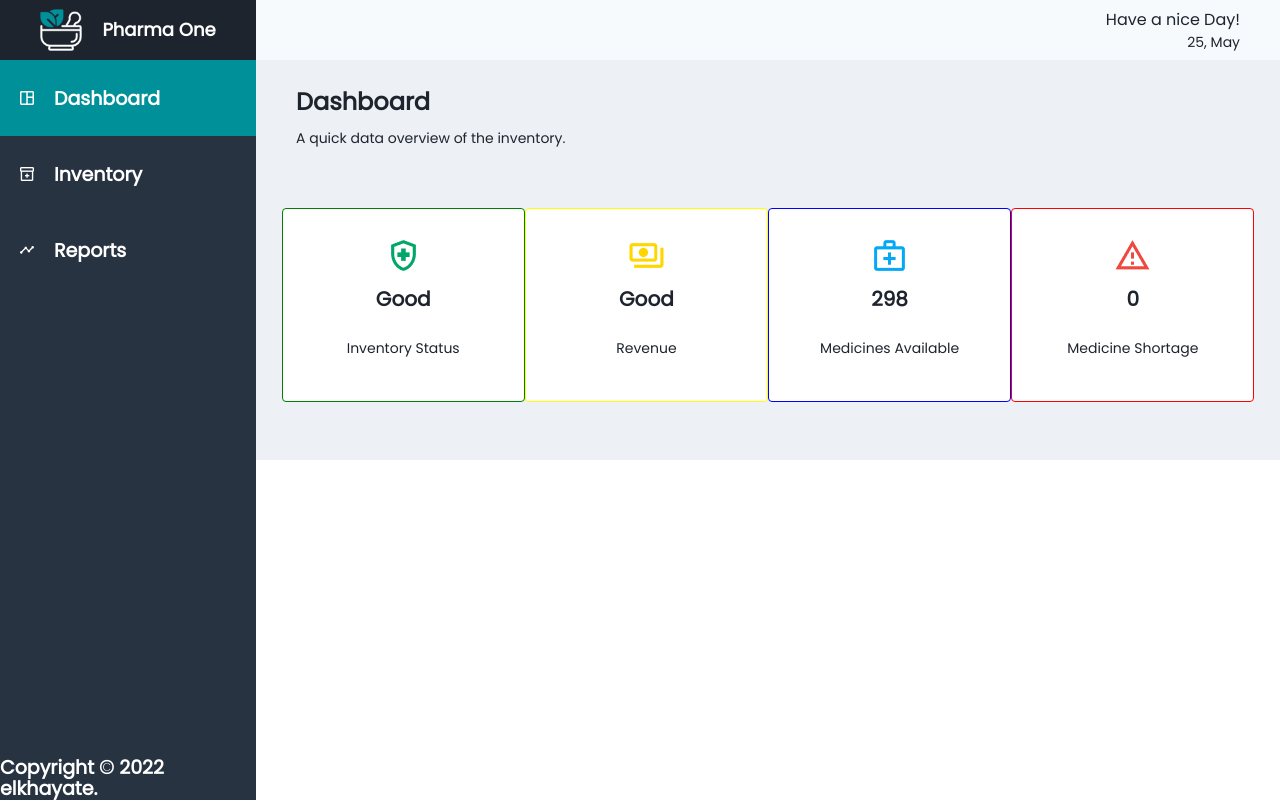
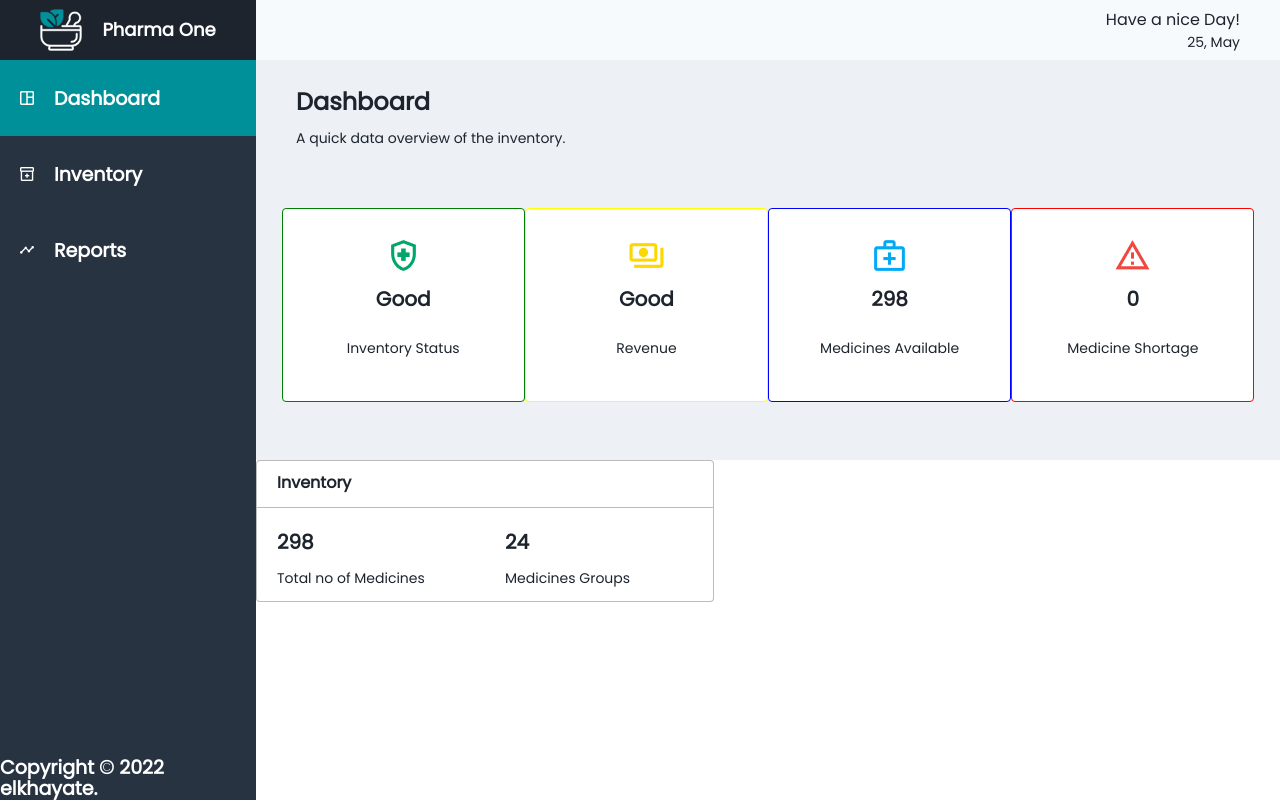
Before and after one commit to elkhayate/Pharmacy_management, a React (Create React App) app: page /dashboard in a window 1280 px wide. Built offline with nearby package versions, Linux system fonts and the light colour scheme; no server answers.

Commit message:
added redux folder & rectangle sub component

```diff
--- a/package.json
+++ b/package.json
@@ -3,14 +3,17 @@
   "version": "0.1.0",
   "private": true,
   "dependencies": {
+    "@reduxjs/toolkit": "^1.8.2",
     "@testing-library/jest-dom": "^5.16.4",
     "@testing-library/react": "^13.2.0",
     "@testing-library/user-event": "^13.5.0",
     "axios": "^0.27.2",
     "react": "^18.1.0",
     "react-dom": "^18.1.0",
+    "react-redux": "^8.0.2",
     "react-router-dom": "^6.3.0",
     "react-scripts": "5.0.1",
+    "redux": "^4.2.0",
     "sass": "^1.51.0",
     "styled-components": "^5.3.5",
     "web-vitals": "^2.1.4"
--- a/src/components/Dashboard.js
+++ b/src/components/Dashboard.js
@@ -6,6 +6,7 @@ import medical from '../assets/medical.png';
 import payments from '../assets/payments.png';
 import warning from '../assets/warning.png';
 import health from '../assets/health.png';
+import RectInfo from './subComponents/RectInfo';
 
 export default function Dashboard() {
     return (
@@ -40,7 +41,13 @@ export default function Dashboard() {
                 </DashInfos>
             </FirstPart>
             <SecondPart>
-
+                <RectInfo
+                    title = 'Inventory'
+                    firstTitle = '298'
+                    firstPara = 'Total no of Medicines'
+                    secondTitle = '24'
+                    secondPara = 'Medicines Groups'
+                />
             </SecondPart>
         </Container>
     );
--- /dev/null
+++ b/src/components/subComponents/RectInfo.js
@@ -0,0 +1,96 @@
+import React from 'react';
+import styled from "styled-components";
+
+
+export default function RectInfo(props) {
+    return (
+        <Container>
+            <FirstPart>
+                <FirstTitle>
+                    {
+                        props.title
+                    }
+                </FirstTitle>
+            </FirstPart>
+            <SecondPart>
+                <SubSecond>
+                    <SubTitle>
+                        {
+                            props.firstTitle
+                        }
+                    </SubTitle>
+                    <SubPara>
+                        {
+                            props.firstPara
+                        }
+                    </SubPara>
+                </SubSecond>
+                <SubSecond>
+                    <SubTitle>
+                        {
+                            props.secondTitle
+                        }
+                    </SubTitle>
+                    <SubPara>
+                        {
+                            props.secondPara
+                        }
+                    </SubPara>
+                </SubSecond>
+            </SecondPart>
+        </Container>
+    );
+}
+
+const SubTitle = styled.h1`
+    font-weight: 700;
+    font-size: 20px;
+    line-height: 22px;
+`;
+
+const SubPara = styled.p`
+    font-weight: 500;
+    font-size: 14px;
+    line-height: 22px;
+`;
+
+const Container = styled.div`
+    width: 456px;
+    height: 140px;
+    background: #FFFFFF;
+    border: 1px solid rgba(29, 36, 46, 0.3);
+    border-radius: 4px;
+    display: flex;
+    flex-direction: column;
+`;
+
+const FirstPart = styled.div`
+    height: calc(100% / 3);
+    width: 100%;
+    border-bottom: 1px solid rgba(29, 36, 46, 0.3);
+`;
+
+const FirstTitle = styled.h1`
+    font-weight: 600;
+    font-size: 16px;
+    line-height: 22px;
+    color: #1D242E;
+    margin-left: 20px;
+`;
+
+const SecondPart = styled.div`
+    height: calc((100% / 3) * 2);
+    width: 100%;
+    display: flex;
+
+`;
+
+const SubSecond = styled.div`
+    margin-top: 10px;
+    width: 50%;
+    height: 100%;
+    color: #1D242E;
+    padding: 20px;
+    padding-top: 0;
+    padding-bottom: 0;
+`;
--- /dev/null
+++ b/src/redux/store.js
@@ -0,0 +1,5 @@
+import { configureStore } from '@reduxjs/toolkit';
+
+
+
+export const Store = configureStore();
```
Also changed, not shown: src/redux/reducer.js (added, +9 -0 lines), src/redux/actions.js (added), src/redux/actionsTypes.js (added), 1 other file (tests, documents, lock files or other folders).
